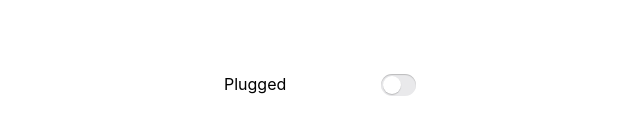
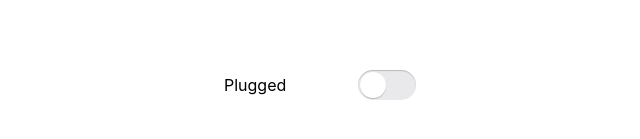
Before and after one commit to forresttanaka/boolean-switch, a React (Create React App) app: page / in a window 1280 px wide. Shown: the part 315-454 px from the top of the page, without its empty margins (320-960 px from the left). Built offline with nearby package versions, Linux system fonts and the light colour scheme.

Commit message:
Clean up and remove unused options

```diff
--- a/src/App.js
+++ b/src/App.js
@@ -4,6 +4,7 @@ import './App.scss';
 
 function App() {
     const [twoSwitchState, setTwoSwitchState] = React.useState(false);
+
     const handleTriggerClick = () => {
         setTwoSwitchState(!twoSwitchState);
     };
@@ -11,7 +12,7 @@ function App() {
     return (
         <div className="App">
             <div className="switch-demo-1">
-                <BooleanSwitch state={twoSwitchState} title="Plugged" triggerHandler={handleTriggerClick} />
+                <BooleanSwitch state={twoSwitchState} title="Plugged" triggerHandler={handleTriggerClick} options={{ height: 30, width: 58 }} />
             </div>
         </div>
     );
--- a/src/switch.js
+++ b/src/switch.js
@@ -65,10 +65,6 @@ BooleanSwitch.propTypes = {
         width: PropTypes.number,
         /** Height of switch in pixels; 22px by default */
         height: PropTypes.number,
-        /** Extra CSS classes for switch */
-        switchCss: PropTypes.string,
-        /** Extra CSS classes for switch trigger */
-        triggerCss: PropTypes.string,
     }),
 };
 
--- a/src/switch.scss
+++ b/src/switch.scss
@@ -12,6 +12,12 @@
         width: 100%;
         height: 100%;
         opacity: 0;
+        z-index: -1;
+    }
+
+    @at-root #{&}__title {
+        display: flex;
+        align-items: center;
     }
 
     @at-root #{&}__frame {
```
